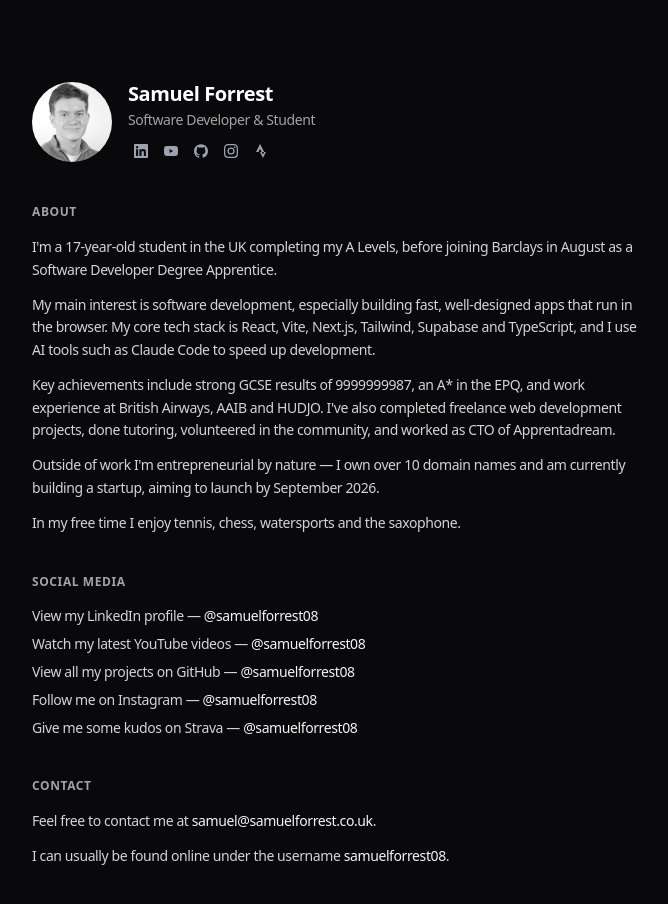
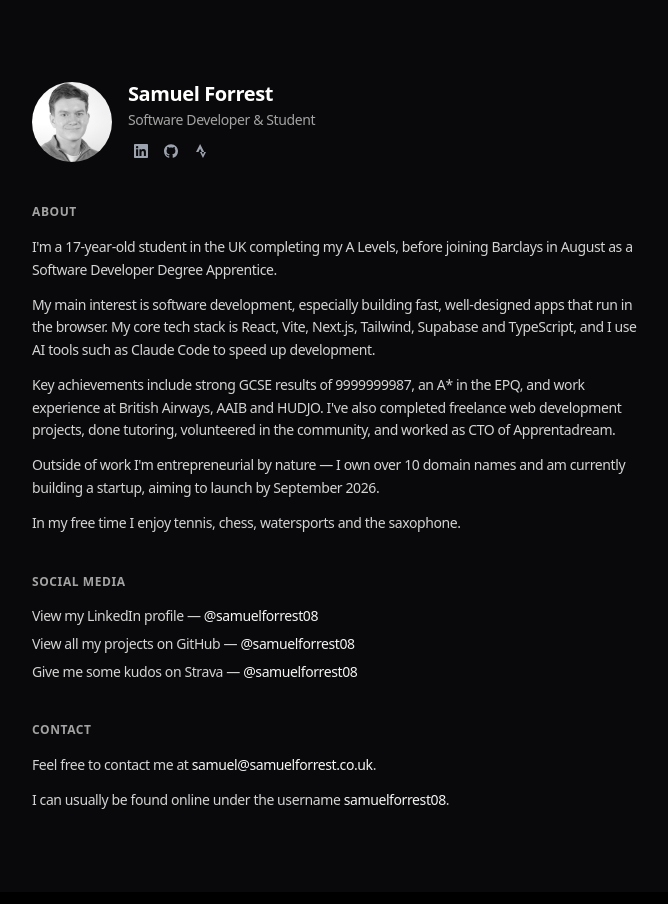
Before and after one commit to samuelforrest08/samuelforrest, a Next.js app: page / in a window 1280 px wide. Shown: the top 904 px of the page, without its empty margins (304-972 px from the left). Built offline with nearby package versions, Linux system fonts and the light colour scheme.

Commit message:
Remove YouTube and Instagram links
Removed YouTube and Instagram sections from the page.

```diff
--- a/app/page.tsx
+++ b/app/page.tsx
@@ -10,32 +10,12 @@
     ),
   },
   {
-    label: "YouTube",
-    href: "https://www.youtube.com/@samuelforrest08",
-    description: "Watch my latest YouTube videos",
-    icon: (
-      <svg viewBox="0 0 24 24" fill="currentColor" width={14} height={14}>
-        <path d="M23.498 6.186a3.016 3.016 0 0 0-2.122-2.136C19.505 3.545 12 3.545 12 3.545s-7.505 0-9.377.505A3.017 3.017 0 0 0 .502 6.186C0 8.07 0 12 0 12s0 3.93.502 5.814a3.016 3.016 0 0 0 2.122 2.136c1.871.505 9.376.505 9.376.505s7.505 0 9.377-.505a3.015 3.015 0 0 0 2.122-2.136C24 15.93 24 12 24 12s0-3.93-.502-5.814zM9.545 15.568V8.432L15.818 12l-6.273 3.568z" />
-      </svg>
-    ),
-  },
-  {
     label: "GitHub",
     href: "https://github.com/samuelforrest08",
     description: "View all my projects on GitHub",
     icon: (
       <svg viewBox="0 0 24 24" fill="currentColor" width={14} height={14}>
         <path d="M12 .297c-6.63 0-12 5.373-12 12 0 5.303 3.438 9.8 8.205 11.385.6.113.82-.258.82-.577 0-.285-.01-1.04-.015-2.04-3.338.724-4.042-1.61-4.042-1.61C4.422 18.07 3.633 17.7 3.633 17.7c-1.087-.744.084-.729.084-.729 1.205.084 1.838 1.236 1.838 1.236 1.07 1.835 2.809 1.305 3.495.998.108-.776.417-1.305.76-1.605-2.665-.3-5.466-1.332-5.466-5.93 0-1.31.465-2.38 1.235-3.22-.135-.303-.54-1.523.105-3.176 0 0 1.005-.322 3.3 1.23.96-.267 1.98-.399 3-.405 1.02.006 2.04.138 3 .405 2.28-1.552 3.285-1.23 3.285-1.23.645 1.653.24 2.873.12 3.176.765.84 1.23 1.91 1.23 3.22 0 4.61-2.805 5.625-5.475 5.92.42.36.81 1.096.81 2.22 0 1.606-.015 2.896-.015 3.286 0 .315.21.69.825.57C20.565 22.092 24 17.592 24 12.297c0-6.627-5.373-12-12-12" />
-      </svg>
-    ),
-  },
-  {
-    label: "Instagram",
-    href: "https://www.instagram.com/samuelforrest08/",
-    description: "Follow me on Instagram",
-    icon: (
-      <svg viewBox="0 0 24 24" fill="currentColor" width={14} height={14}>
-        <path d="M12 2.163c3.204 0 3.584.012 4.85.07 3.252.148 4.771 1.691 4.919 4.919.058 1.265.069 1.645.069 4.849 0 3.205-.012 3.584-.069 4.849-.149 3.225-1.664 4.771-4.919 4.919-1.266.058-1.644.07-4.85.07-3.204 0-3.584-.012-4.849-.07-3.26-.149-4.771-1.699-4.919-4.92-.058-1.265-.07-1.644-.07-4.849 0-3.204.013-3.583.07-4.849.149-3.227 1.664-4.771 4.919-4.919 1.266-.057 1.645-.069 4.849-.069zM12 0C8.741 0 8.333.014 7.053.072 2.695.272.273 2.69.073 7.052.014 8.333 0 8.741 0 12c0 3.259.014 3.668.072 4.948.2 4.358 2.618 6.78 6.98 6.98C8.333 23.986 8.741 24 12 24c3.259 0 3.668-.014 4.948-.072 4.354-.2 6.782-2.618 6.979-6.98.059-1.28.073-1.689.073-4.948 0-3.259-.014-3.667-.072-4.947-.196-4.354-2.617-6.78-6.979-6.98C15.668.014 15.259 0 12 0zm0 5.838a6.162 6.162 0 1 0 0 12.324 6.162 6.162 0 0 0 0-12.324zM12 16a4 4 0 1 1 0-8 4 4 0 0 1 0 8zm6.406-11.845a1.44 1.44 0 1 0 0 2.881 1.44 1.44 0 0 0 0-2.881z" />
       </svg>
     ),
   },
```
